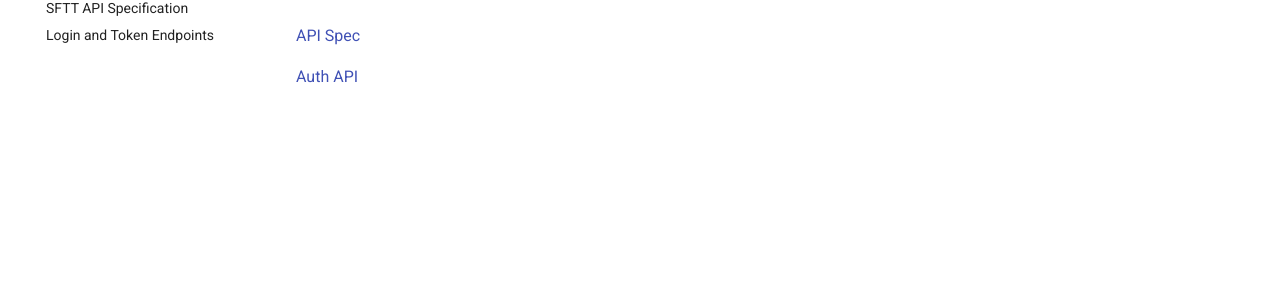
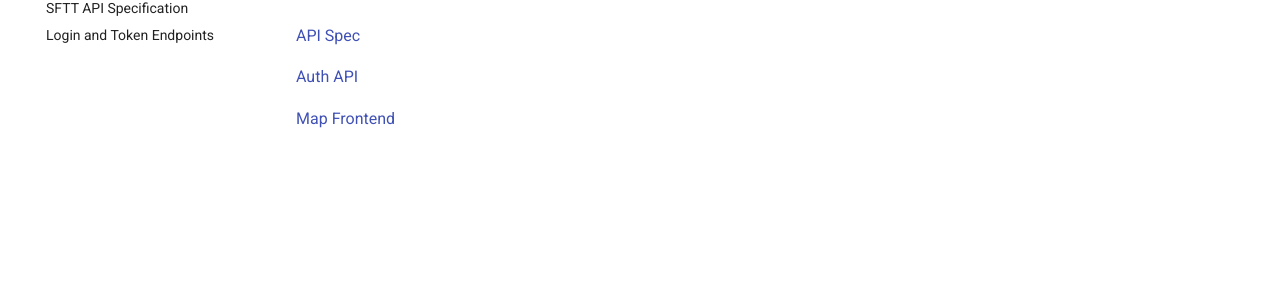
Before and after one commit to Code-4-Community/c4c-dev-docs, an MkDocs documentation site: the page built from docs/sftt/index.md, in a window 1280 px wide. Shown: the part 205-507 px from the top of the page. Built offline with MkDocs 1.6.1 and Material for MkDocs 9.7.7, drawn with Linux system fonts in a browser that asks for light colours; comment, search, counter and statistics services are not loaded.

Commit message:
added link to frontend map docs in sfft/index.md

```diff
--- a/docs/sftt/index.md
+++ b/docs/sftt/index.md
@@ -3,3 +3,5 @@
 [API Spec](./sftt-api-spec.md)
 
 [Auth API](./sftt-auth-api.md)
+
+[Map Frontend](./sfft-map-frontend.md)
```
